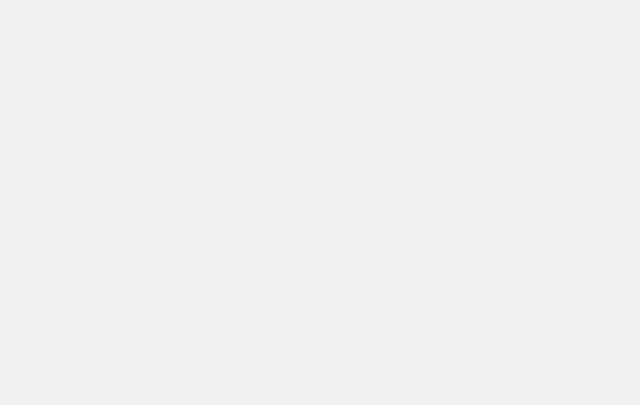
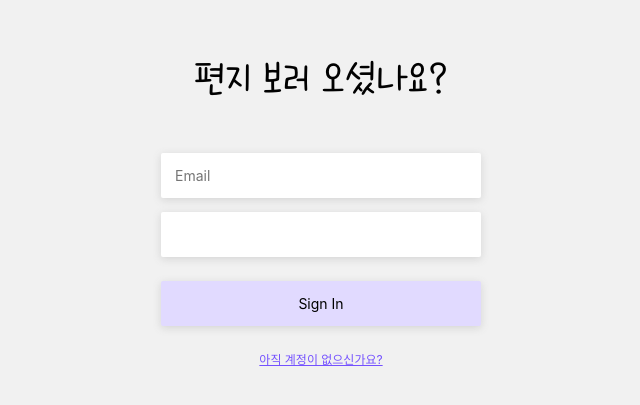
Before and after one commit to minizzang/madcamp_week3, a React (Create React App) app in the folder react-app/: page /1 in a window 1280 px wide. Before the commit this address had no page. Shown: the part 165-570 px from the top of the page, without its empty margins (319-959 px from the left). Built offline with nearby package versions, Linux system fonts and the light colour scheme; a web font is replaced by a local one.

Commit message:
Set : Default Route to welcome page in Router.js

```diff
--- a/react-app/src/components/Home.js
+++ b/react-app/src/components/Home.js
@@ -575,7 +575,7 @@ const Home = () => {
 function BackgroundType(){
 
   if(background_effect_type == 1){
-    return <PopupDom><Test></Test></PopupDom>
+    return <PopupDom><Test1></Test1></PopupDom>
   } else if(background_effect_type ==2){
     return <PopupDom><Test2></Test2></PopupDom>
   } else if(background_effect_type == 3){
--- a/react-app/src/components/Router.js
+++ b/react-app/src/components/Router.js
@@ -52,6 +52,7 @@ const AppRouter = ({isLoggedIn}) => {
               <Route path="test5" element={<Test5/> }/>
               <Route path="test3" element={<Test3/> }/>
               <Route path="test_animation" element={<Test_animation/> }/>
+              <Route path="/*" element={<Welcome />} />
           </Routes>
         </CSSTransition>
       </TransitionGroup>
```
